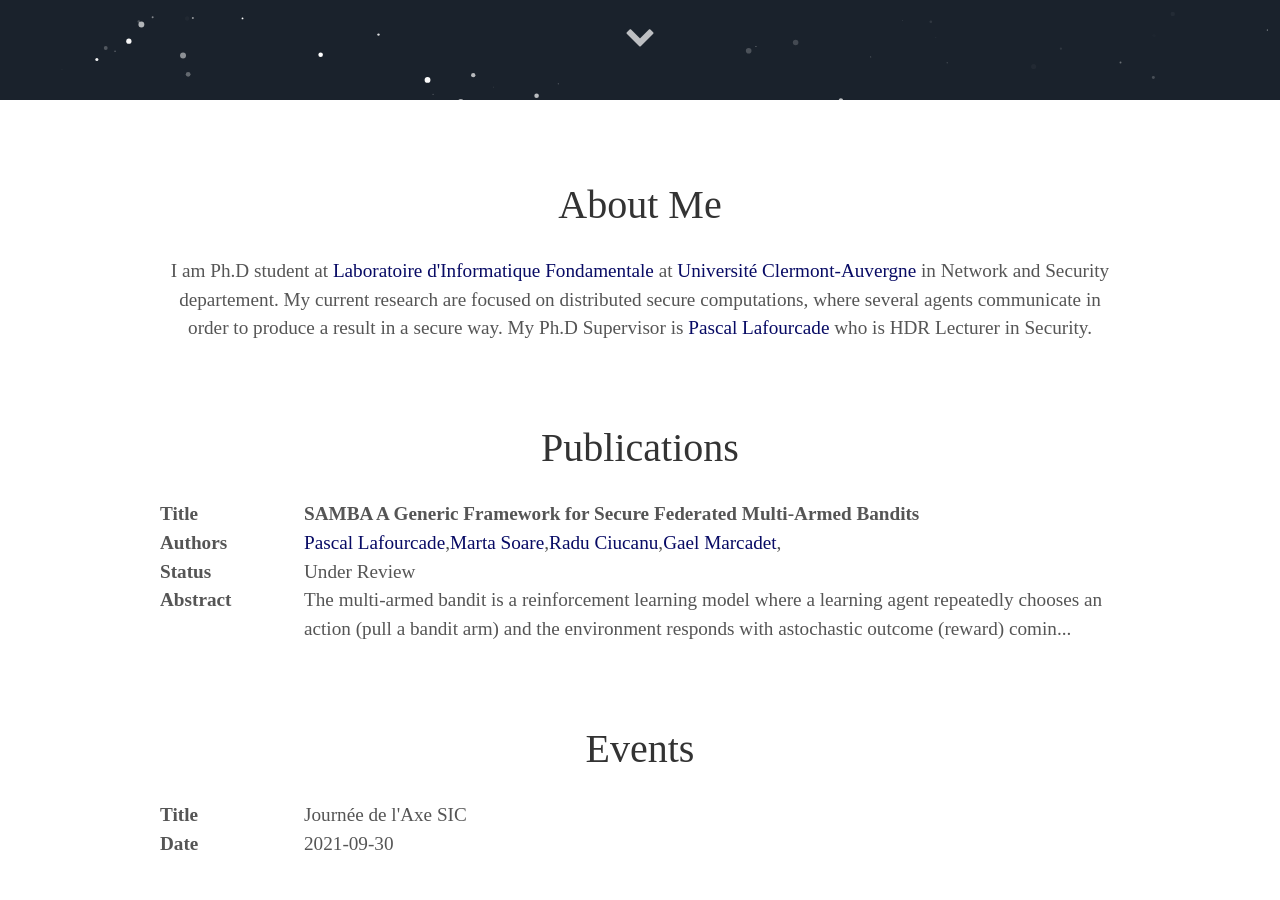
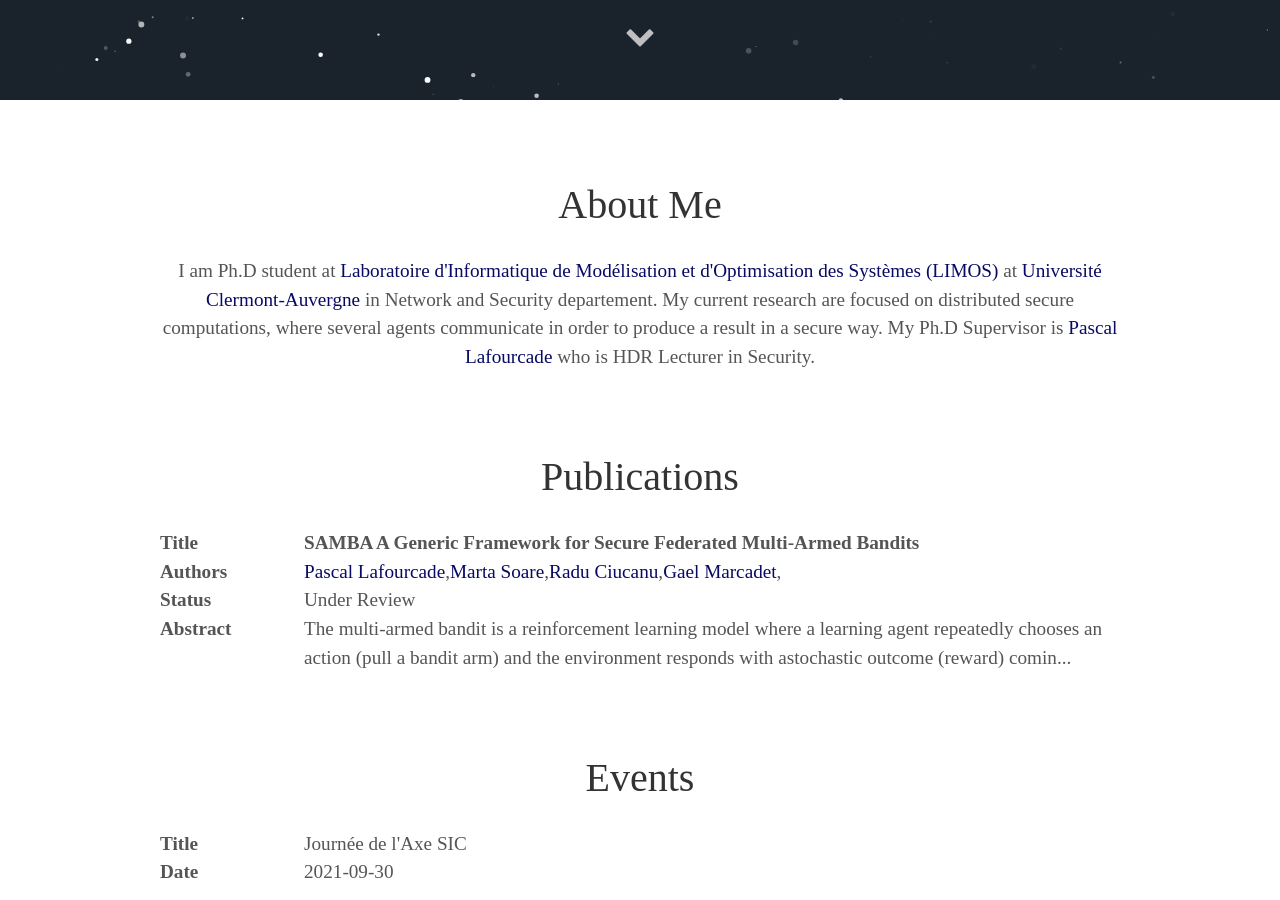
Before and after one commit to gamarcad/personnal-webpage, a Jekyll site: the page built from index.html, in a window 1280 px wide and 900 px high, scrolled down 800 px. Built offline with Jekyll 4.4.1, drawn with Linux system fonts in a browser that asks for light colours; some web fonts are replaced.

Commit message:
Bugfix: Correction of the laboratory

```diff
--- a/_includes/about.html
+++ b/_includes/about.html
@@ -1,7 +1,7 @@
 <div class="user-details">
   <h1>About Me</h1>
   <p class="about">
-    I am Ph.D student at <a class="link" href="limos.fr">Laboratoire d'Informatique Fondamentale</a> at <a href="uca.fr">Université Clermont-Auvergne</a> in Network and Security departement.
+    I am Ph.D student at <a class="link" href="limos.fr">Laboratoire d'Informatique de Modélisation et d'Optimisation des Systèmes (LIMOS)</a> at <a href="uca.fr">Université Clermont-Auvergne</a> in Network and Security departement.
     My current research are focused on distributed secure computations, where several agents communicate in order to produce a result in a secure way.
 
     My Ph.D Supervisor is <a href="https://sancy.iut-clermont.uca.fr/~lafourcade/">Pascal Lafourcade</a> who is HDR Lecturer in Security.
```
